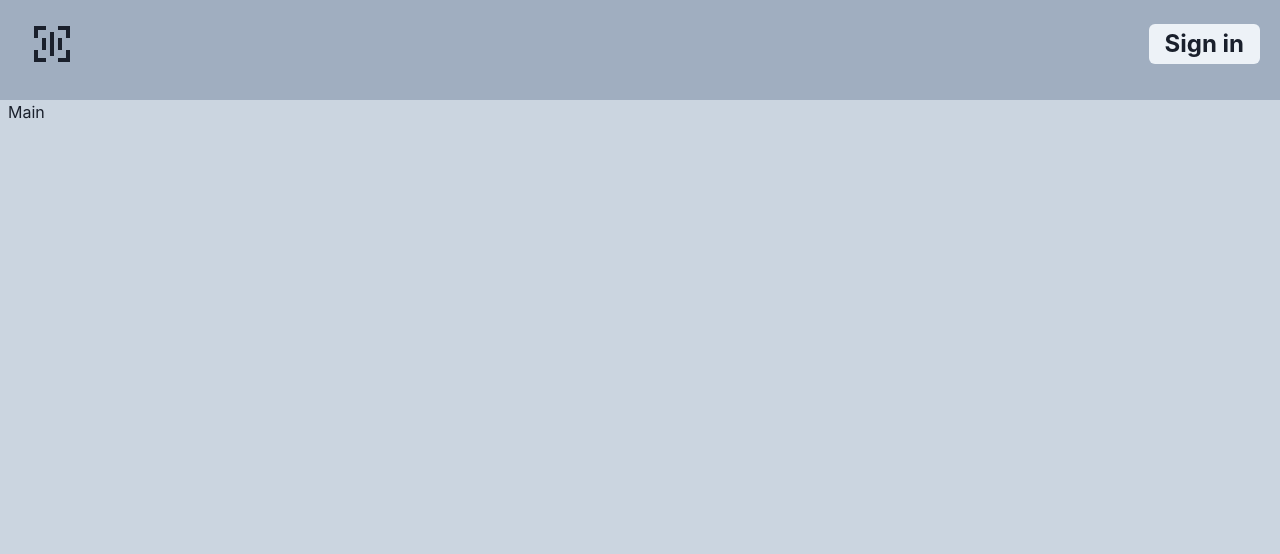
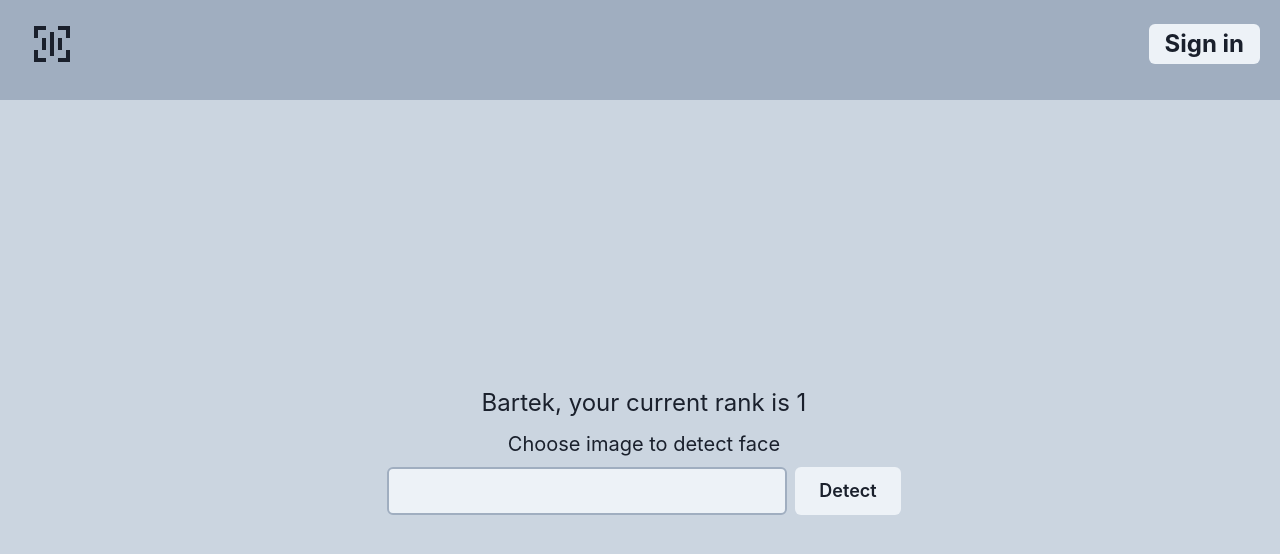
Before and after one commit to Rezmii/face-recognition-app, a React (Vite) app: page / in a window 1280 px wide. Shown: the top 554 px of the page. Built offline with nearby package versions, Linux system fonts and the light colour scheme.

Commit message:
Build main section

```diff
--- a/src/App.tsx
+++ b/src/App.tsx
@@ -1,5 +1,6 @@
 import { Grid, GridItem } from "@chakra-ui/react";
 import Header from "./components/Header";
+import MainSection from "./components/MainSection";
 
 function App() {
   return (
@@ -11,8 +12,15 @@ function App() {
       <GridItem pl="2" bg="gray.400" area={"header"}>
         <Header />
       </GridItem>
-      <GridItem pl="2" bg="gray.300" area={"main"}>
-        Main
+      <GridItem
+        pl="2"
+        bg="gray.300"
+        area={"main"}
+        display="flex"
+        alignItems="center"
+        justifyContent="center"
+      >
+        <MainSection />
       </GridItem>
     </Grid>
   );
--- /dev/null
+++ b/src/components/MainSection.tsx
@@ -0,0 +1,25 @@
+import { Button, HStack, Input, Text, VStack } from "@chakra-ui/react";
+
+const MainSection = () => {
+  let user = "Bartek";
+  return (
+    <>
+      <VStack>
+        <Text fontSize={"2xl"}>{user}, your current rank is 1</Text>
+        <Text fontSize={"xl"}>Choose image to detect face</Text>
+        <HStack alignItems="center">
+          <Input
+            borderColor="gray.400"
+            focusBorderColor="white"
+            variant="filled"
+            size="lg"
+            width={400}
+          />
+          <Button size={"lg"}>Detect</Button>
+        </HStack>
+      </VStack>
+    </>
+  );
+};
+
+export default MainSection;
```
